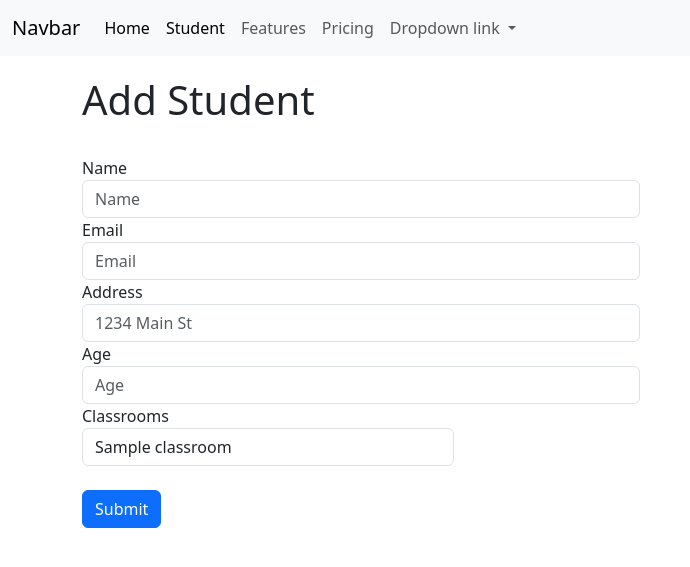
After one commit to pnabiniw/dec-1-30-django-learning, a Django app: page /crud/add-student/ in a window 1280 px wide. The commit adds this page. Shown: the top 567 px of the page, without its empty margins (0-690 px from the left). Run offline with Django 5.2, Linux system fonts and the light colour scheme; tables that the repository leaves empty hold one stand-in row (values such as "Sample post").

Commit message:
add student

```diff
--- /dev/null
+++ b/forms/templates/forms/add_student.html
@@ -0,0 +1,54 @@
+{% extends 'myapp/base.html' %}
+
+{% block content %}
+    <h1>Add Student</h1><br>
+    <form method="post" action="{% url 'add_student' %}">
+    {% csrf_token %}
+        <div class="form-row">
+            <div class="form-group col-md-6">
+                <label for="inputEmail4">Name</label>
+                <input type="text" class="form-control" id="inputEmail4" placeholder="Name" name="name">
+            </div>
+            <div class="form-group col-md-6">
+                <label for="inputPassword4">Email</label>
+                <input type="email" class="form-control" id="inputPassword4" placeholder="Email" name="email">
+            </div>
+        </div>
+        <div class="form-group col-md-6" >
+            <label for="inputAddress">Address</label>
+            <input type="text" class="form-control" id="inputAddress" placeholder="1234 Main St" name="address">
+        </div>
+        <div class="form-group col-md-6">
+            <label for="inputAddress2">Age</label>
+            <input type="number" class="form-control" id="inputAddress2" placeholder="Age" name="age">
+        </div>
+        <div class="form-row">
+{#            <div class="form-group col-md-6">#}
+{#                <label for="inputCity">City</label>#}
+{#                <input type="text" class="form-control" id="inputCity">#}
+{#            </div>#}
+            <div class="form-group col-md-4">
+                <label for="inputState">Classrooms</label>
+                <select id="inputState" class="form-control" name="classroom_id">
+                    {% for classroom in classrooms %}
+                        <option value={{ classroom.id }} selected>{{ classroom.name }}</option>
+                    {% endfor %}
+                </select>
+            </div>
+{#            <div class="form-group col-md-2">#}
+{#                <label for="inputZip">Zip</label>#}
+{#                <input type="text" class="form-control" id="inputZip">#}
+{#            </div>#}
+        </div>
+{#        <div class="form-group">#}
+{#            <div class="form-check">#}
+{#                <input class="form-check-input" type="checkbox" id="gridCheck">#}
+{#                <label class="form-check-label" for="gridCheck">#}
+{#                    Check me out#}
+{#                </label>#}
+{#            </div>#}
+{#        </div>#}
+        <br>
+        <button type="submit" class="btn btn-primary">Submit</button>
+    </form>
+{% endblock %}
--- a/forms/templates/forms/classroom.html
+++ b/forms/templates/forms/classroom.html
@@ -3,7 +3,7 @@
 
 {% block content %}
     <h1>Classroom</h1>
-    <a href="#" class=" btn btn-primary" style="float: right;">Add Student</a>
+    <a href="{% url 'add_student' %}" class=" btn btn-primary" style="float: right;">Add Student</a>
     <br>
     <form method="post" action="{% url 'add_classroom' %}">
     {% csrf_token %}
--- a/forms/urls.py
+++ b/forms/urls.py
@@ -1,7 +1,8 @@
 from django.urls import path
-from .views import add_classroom
+from .views import add_classroom, add_student
 
 
 urlpatterns = [
-    path("add-classroom/", add_classroom, name="add_classroom")
+    path("add-classroom/", add_classroom, name="add_classroom"),
+    path('add-student/', add_student, name="add_student")
 ]
--- a/forms/views.py
+++ b/forms/views.py
@@ -1,5 +1,5 @@
 from django.shortcuts import render, redirect
-from myapp.models import ClassRoom
+from myapp.models import ClassRoom, Student
 
 
 def add_classroom(request):
@@ -9,3 +9,16 @@ def add_classroom(request):
         return redirect("add_classroom")
     classrooms = ClassRoom.objects.all()
     return render(request, template_name="forms/classroom.html", context={"classrooms": classrooms})
+
+
+def add_student(request):
+    if request.method == "POST":
+        name = request.POST.get("name")
+        age = request.POST.get("age")
+        email = request.POST.get("email")
+        address = request.POST.get("address")
+        classroom_id = request.POST.get("classroom_id")
+        Student.objects.create(name=name, age=age, email=email, address=address, classroom_id=classroom_id)
+        return redirect("student")
+    classrooms = ClassRoom.objects.all()
+    return render(request, template_name="forms/add_student.html", context={"classrooms": classrooms})
--- a/myapp/templates/myapp/base.html
+++ b/myapp/templates/myapp/base.html
@@ -12,7 +12,7 @@
 <body>
 <nav class="navbar navbar-expand-lg bg-body-tertiary">
     <div class="container-fluid">
-        <a class="navbar-brand" href="#">Navbar</a>
+        <a class="navbar-brand" href="{% url 'home_page' %}">Navbar</a>
         <button class="navbar-toggler" type="button" data-bs-toggle="collapse" data-bs-target="#navbarNavDropdown"
                 aria-controls="navbarNavDropdown" aria-expanded="false" aria-label="Toggle navigation">
             <span class="navbar-toggler-icon"></span>
--- a/notes/days.txt
+++ b/notes/days.txt
@@ -9,4 +9,5 @@
 9. CRUD ORMs and Model relations (Dec 20)
 10. Model Relations (Dec 21)
 11. One-One and Many-Many Relation (Dec 22)
-12. Forms
+12. Forms (Classroom Form) (Dec 26)
+13. Add Student Form (Dec 27)
```
